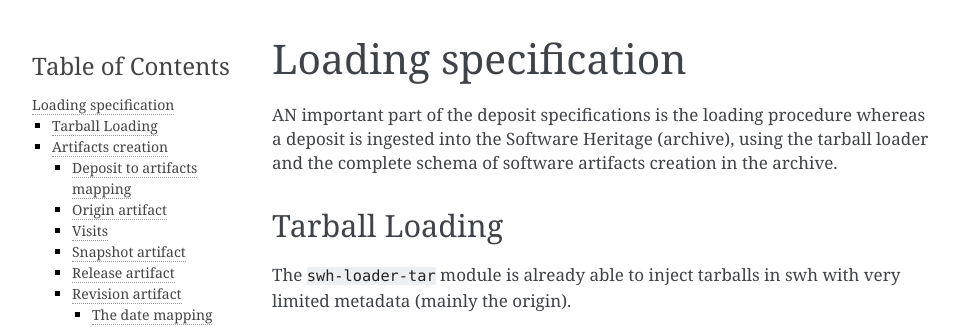
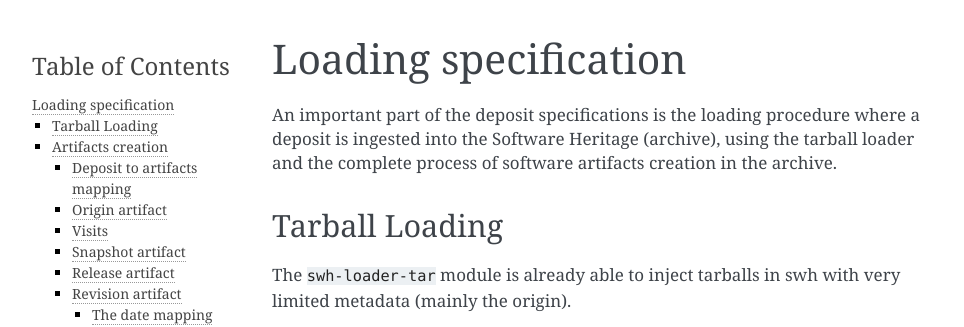
Before and after one commit to SoftwareHeritage/swh-deposit, a Sphinx documentation site: the page built from docs/specs/spec-loading.rst, in a window 1280 px wide and 900 px high. Shown: the top 327 px of the window, without its empty margins (148-1112 px from the left). Built offline with Sphinx 7.4.7, drawn with Linux system fonts in a browser that asks for light colours; pages that are not in the unit, such as notebooks, are missing from menus.

Commit message:
Proofread the loading specification.

```diff
--- a/docs/specs/spec-loading.rst
+++ b/docs/specs/spec-loading.rst
@@ -1,9 +1,9 @@
 Loading specification
 =====================
 
-AN important part of the deposit specifications is the loading procedure whereas
+An important part of the deposit specifications is the loading procedure where
 a deposit is ingested into the Software Heritage (archive), using
-the tarball loader and the complete schema of software artifacts creation
+the tarball loader and the complete process of software artifacts creation
 in the archive.
 
 Tarball Loading
@@ -19,7 +19,7 @@
 
 
 Artifacts creation
-----------------------
+------------------
 
 Deposit to artifacts mapping
 ~~~~~~~~~~~~~~~~~~~~~~~~~~~~~
@@ -50,7 +50,8 @@
 
 
 Origin artifact
-~~~~~~~~~~~~~~~~
+~~~~~~~~~~~~~~~
+
 We create an origin using the url in the deposited metadata.
 The current deposit and future deposits with the same url or external_id
 will be associated to this origin.
@@ -67,7 +68,8 @@
     }
 
 Visits
-~~~~~~~
+~~~~~~
+
 We identify with a visit each deposit push of the same external_id.
 Here in the example below, two snapshots are identified by two different visits.
 
@@ -100,6 +102,7 @@
 
 Snapshot artifact
 ~~~~~~~~~~~~~~~~~
+
 The snapshot represents one deposit push. The master branch points to a
 synthetic revision. We will create a second branch pointing to a release
 artifact, if the indicate that the deposit is a release with a `releaseNotes`.
@@ -177,6 +180,7 @@
 
 Revision artifact
 ~~~~~~~~~~~~~~~~~
+
 The metadata sent with the deposit is included in the revision which affects
 the hash computation, thus resulting in a unique identifier.
 This way, by depositing the same content with different metadata, will result
@@ -184,22 +188,23 @@
 
 The date mapping
 ^^^^^^^^^^^^^^^^
+
 A deposit may contain 4 different dates concerning the software artifacts.
 
 The deposit's revision will reflect the most accurate point in time available.
 Here are all dates that can be available in a deposit:
 
-+-------------------+-----------------------------------+-----------------------------------------------+
-| dates             | location                          | Description                                   |
-+===================+===================================+===============================================+
-| reception_date    | On SWORD reception (automatic)    |the deposit was received at this ts            |
-+-------------------+-----------------------------------+-----------------------------------------------+
-| complete_date     | On SWH ingestion  (automatic)     |the ingestion was completed by SWH at this ts  |
-+-------------------+-----------------------------------+-----------------------------------------------+
-| dateCreated       | metadata in codeMeta (optional)   |the software artifact was created at this ts   |
-+-------------------+-----------------------------------+----------------------+------------------------+
-| datePublished     | metadata in codeMeta (optional)   |the software was published (contributed in HAL)|
-+-------------------+-----------------------------------+----------------------+------------------------+
++----------------+---------------------------------+------------------------------------------------+
+| dates          | location                        | Description                                    |
++================+=================================+================================================+
+| reception_date | On SWORD reception (automatic)  | the deposit was received at this ts            |
++----------------+---------------------------------+------------------------------------------------+
+| complete_date  | On SWH ingestion  (automatic)   | the ingestion was completed by SWH at this ts  |
++----------------+---------------------------------+------------------------------------------------+
+| dateCreated    | metadata in codeMeta (optional) | the software artifact was created at this ts   |
++----------------+---------------------------------+------------------------------------------------+
+| datePublished  | metadata in codeMeta (optional) | the software was published (contributed in HAL)|
++----------------+---------------------------------+------------------------------------------------+
 
 A visit targeting a snapshot contains one date:
 
@@ -222,11 +227,11 @@
 
 A release contains one date:
 
-+-------------------+----------------------------------+---------------+----------------+
-| SWH release field |Description                       |CodeMeta term  | Fallback value |
-+===================+==================================+===============+================+
-| date              |release date = publication date   |datePublished  |reception_date  |
-+-------------------+----------------------------------+---------------+----------------+
++-------------------+----------------------------------+----------------+-----------------+
+| SWH release field |Description                       | CodeMeta term  | Fallback value  |
++===================+==================================+================+=================+
+| date              |release date = publication date   | datePublished  | reception_date  |
++-------------------+----------------------------------+----------------+-----------------+
 
 
 .. code-block:: json
@@ -320,6 +325,7 @@
 
 Directory artifact
 ~~~~~~~~~~~~~~~~~~
+
 The directory artifact is the archive(s)' raw content deposited.
 
 .. code-block:: json
```
